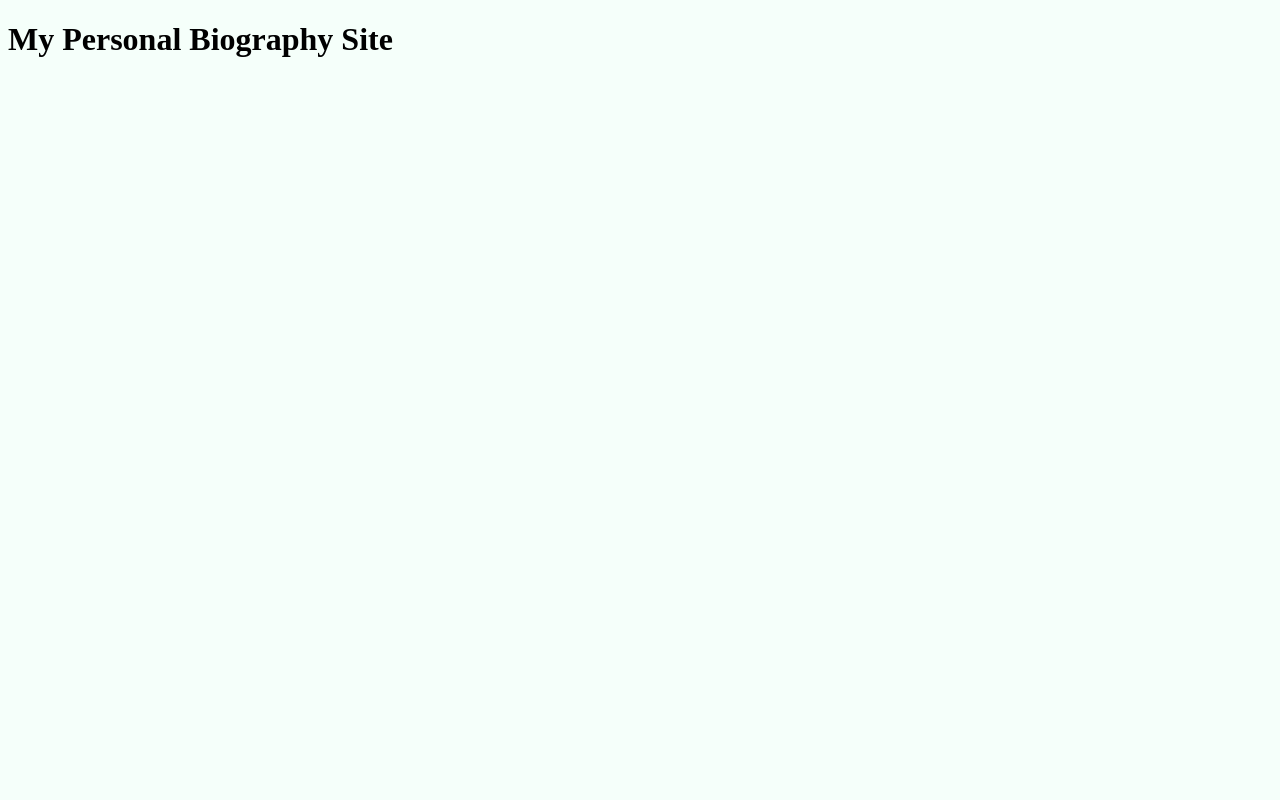
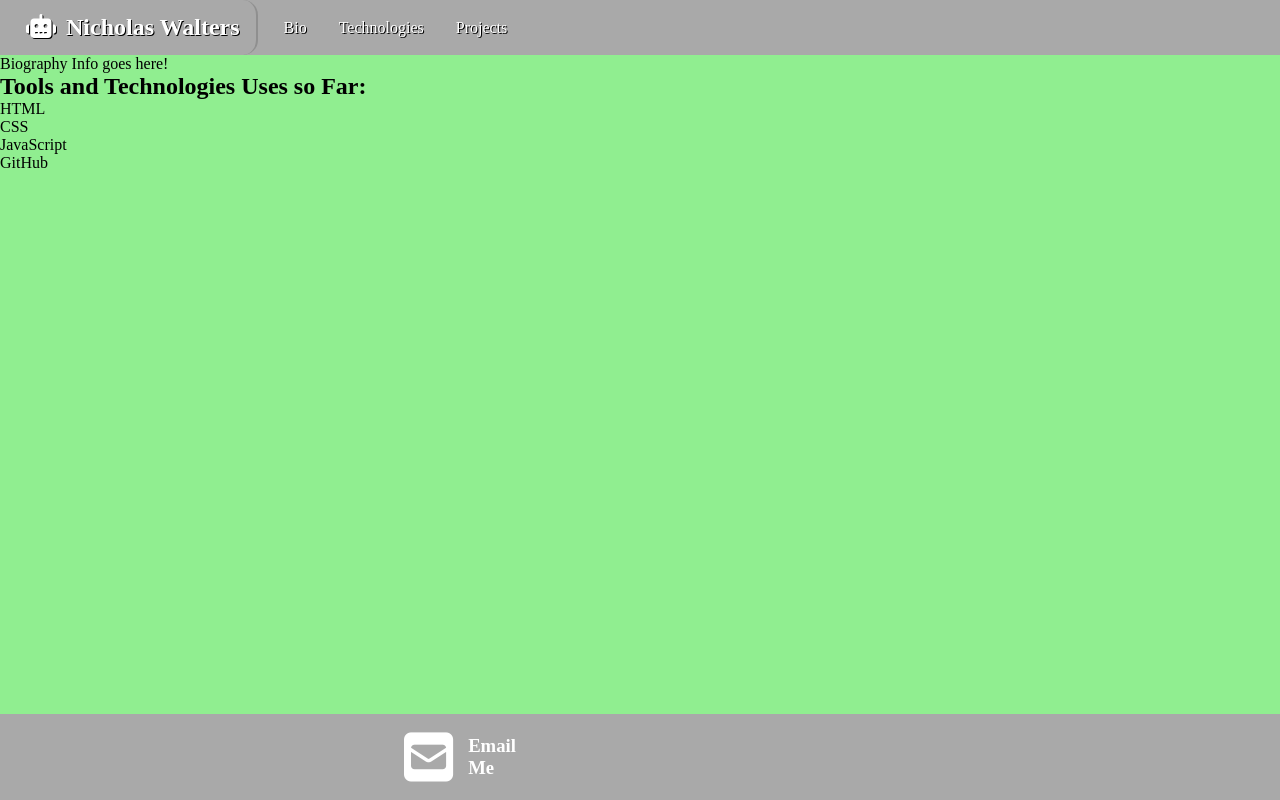
Before and after one commit to nswalters/personal-bio-site, a plain HTML site: page index.html in a window 1280 px wide. Drawn offline with Linux system fonts and the light colour scheme.

Commit message:
Added starter structure and styling

```diff
--- a/index.html
+++ b/index.html
@@ -1,17 +1,64 @@
-<!DOCTYPE html>
 <html lang="en">
 
 <head>
   <meta charset="UTF-8">
   <meta name="viewport" content="width=device-width, initial-scale=1.0">
-  <title>Personal Bio Site</title>
+  <meta http-equiv="X-UA-Compatible" content="ie=edge">
+  <title>Nichols Walters - Portfolio</title>
   <link rel="stylesheet" href="main.css">
 </head>
 
 <body>
-  <h1>My Personal Biography Site</h1>
+  <div class="container">
+    <div class="mainWrap">
+      <nav>
+        <div class="nav-brand">
+          <h2 class="shadow"><i class="fas fa-robot"></i>Nicholas Walters</h2>
+        </div>
+        <ul class="shadow" id="navLinks">
+          <li><a id="navToBio">Bio</a></li>
+          <li><a id="navToTechnologies">Technologies</a></li>
+          <li><a id="navToProjects">Projects</a></li>
+        </ul>
+      </nav>
+      <main>
+        <div class="fullPage" id="bioPage">
+          <p>Biography Info goes here!</p>
+        </div>
+        <div class="fullPage" id="technologiesPage">
+          <h2>Tools and Technologies Uses so Far:</h2>
+          <ul>
+            <li>HTML</li>
+            <li>CSS</li>
+            <li>JavaScript</li>
+            <li>GitHub</li>
+          </ul>
+        </div>
+        <div class="fullPage" id="projectsPage"></div>
+      </main>
+    </div>
+    <footer class="page-footer">
+      <ul id="footerLinks">
+        <a href="mailto:nswalters.s@gmail.com">
+          <li>
+            <h3><i class="fas fa-envelope-square fa-3x"></i>Email Me</h3>
+          </li>
+        </a>
+        <a href="https://www.linkedin.com/in/nswalters/">
+          <li>
+            <h3><i class="fab fa-linkedin fa-3x"></i>Find me on LinkedIn</h3>
+          </li>
+        </a>
+        <a href="https://github.com/nswalters">
+          <li>
+            <h3><i class="fab fa-linkedin fa-3x"></i>Find me on GitHub</h3>
+          </li>
+        </a>
+      </ul>
+    </footer>
+  </div>
 
-  <script src="main.js"></script>
+  <script src="https://kit.fontawesome.com/97364dc1e8.js" crossorigin="anonymous"></script>
 </body>
 
 </html>
--- a/main.css
+++ b/main.css
@@ -1,3 +1,155 @@
-body {
-  background-color: mintcream;
+/* body {
+  margin: 0;
+  padding: 0;
+  background-color: lightgray;
 }
+
+.content {
+  min-height: 100vh;
+  flex-direction: column;
+  flex-wrap: nowrap;
+  justify-content: flex-start;
+}
+
+.shadow {
+
+}
+
+.clearFloat {
+  clear: left;
+}
+
+.page-footer {
+  display: flex;
+  justify-content: space-around;
+  color: white;
+  background-color: darkgray;
+  font-size: small;
+}
+
+#footerLinks {
+  width: 100%;
+  display: flex;
+  justify-content: space-around;
+  align-items: center;
+  list-style-type: none;
+  margin: 0;
+  padding: 0;
+}
+
+#footerLinks h3 {
+  display: flex;
+  align-items: center;
+}
+
+#footerLinks h3 i {
+  padding: 15px;
+}
+
+#footerLinks h3 a {
+  padding: 10px;
+}
+
+.contentWrap {
+  flex: 1 0 auto;
+} */
+
+* {
+  margin: 0;
+  padding: 0;
+}
+
+.container {
+  min-height: 100vh;
+  background: lightgreen;
+  display: flex;
+  flex-flow: column nowrap;
+  justify-content: flex-start;
+}
+
+nav {
+  display: flex;
+  align-items: center;
+  background: darkgray;
+  text-shadow: 1px 1px black;
+  color: white;
+}
+
+nav h2 i {
+  padding-left: 10px;
+  padding-right: 10px;
+}
+
+.nav-brand {
+  align-self: center;
+  justify-self: center;
+  padding: 14px 16px;
+  border-right: 2px solid rgba(119, 119, 119, 0.5);
+  border-radius: 15px;
+}
+
+#navLinks {
+  list-style-type: none;
+  margin: 0;
+  padding: 0;
+  padding-left: 10px;
+  overflow: hidden;
+}
+
+#navLinks li:hover {
+  background-color: lightgray;
+}
+
+#navLinks li {
+  float: left;
+}
+
+#navLinks a {
+  display: block;
+  text-align: center;
+  padding: 14px 16px;
+  text-decoration: none;
+}
+
+.mainWrap {
+  flex: 1 0 auto;
+}
+
+.page-footer {
+  background: darkgray;
+  display: flex;
+  flex-flow: row wrap;
+  justify-content: center;
+  overflow: hidden;
+}
+
+#footerLinks {
+  width: 100%;
+  list-style-type: none;
+  display: flex;
+  justify-content: space-around;
+}
+
+#footerLinks li {
+  padding-left: 389px;
+  padding-right: 389px;
+}
+
+#footerLinks li:hover {
+  background: lightgray;
+}
+
+#footerLinks h3 {
+  display: flex;
+  align-items: center;
+  color: white;
+}
+
+#footerLinks h3 i {
+  padding: 15px;
+}
+
+#footerLinks a {
+  text-decoration: none;
+  color: white;
+}
```
